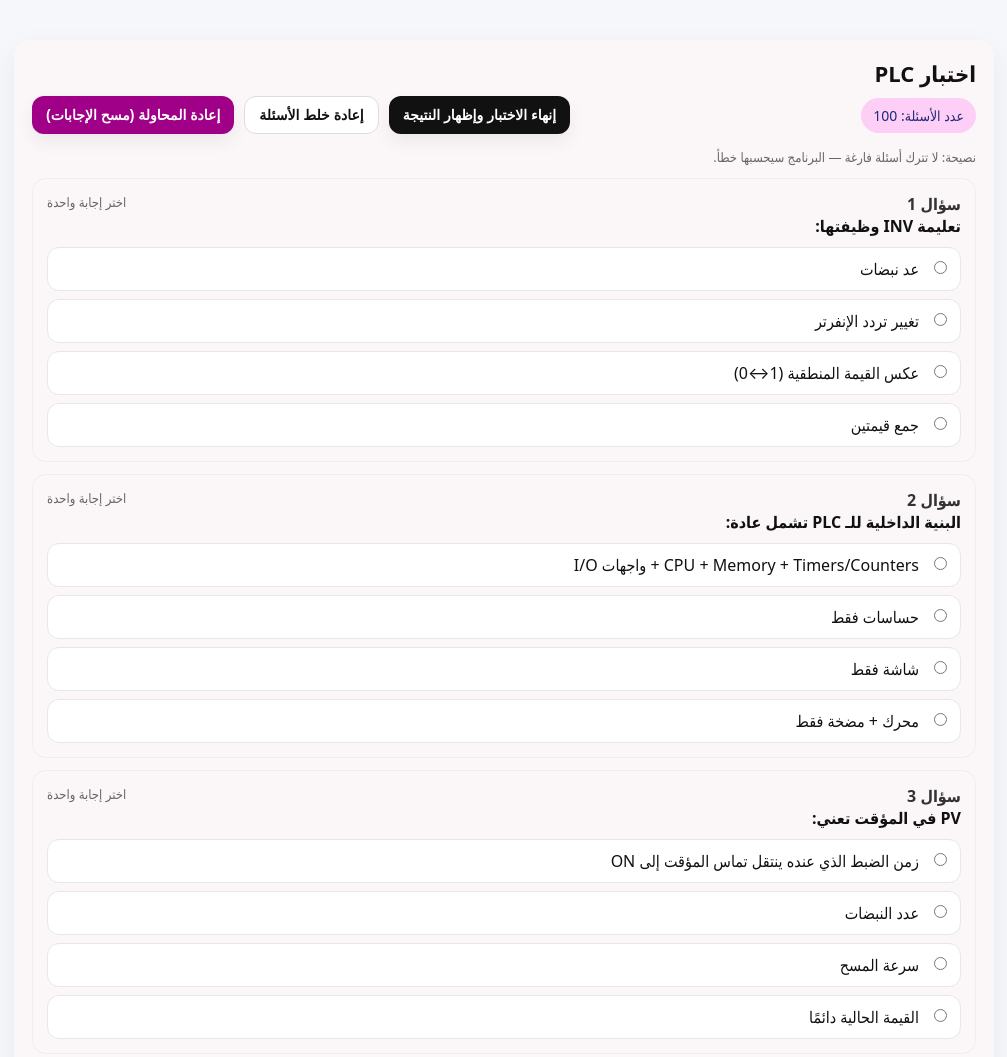
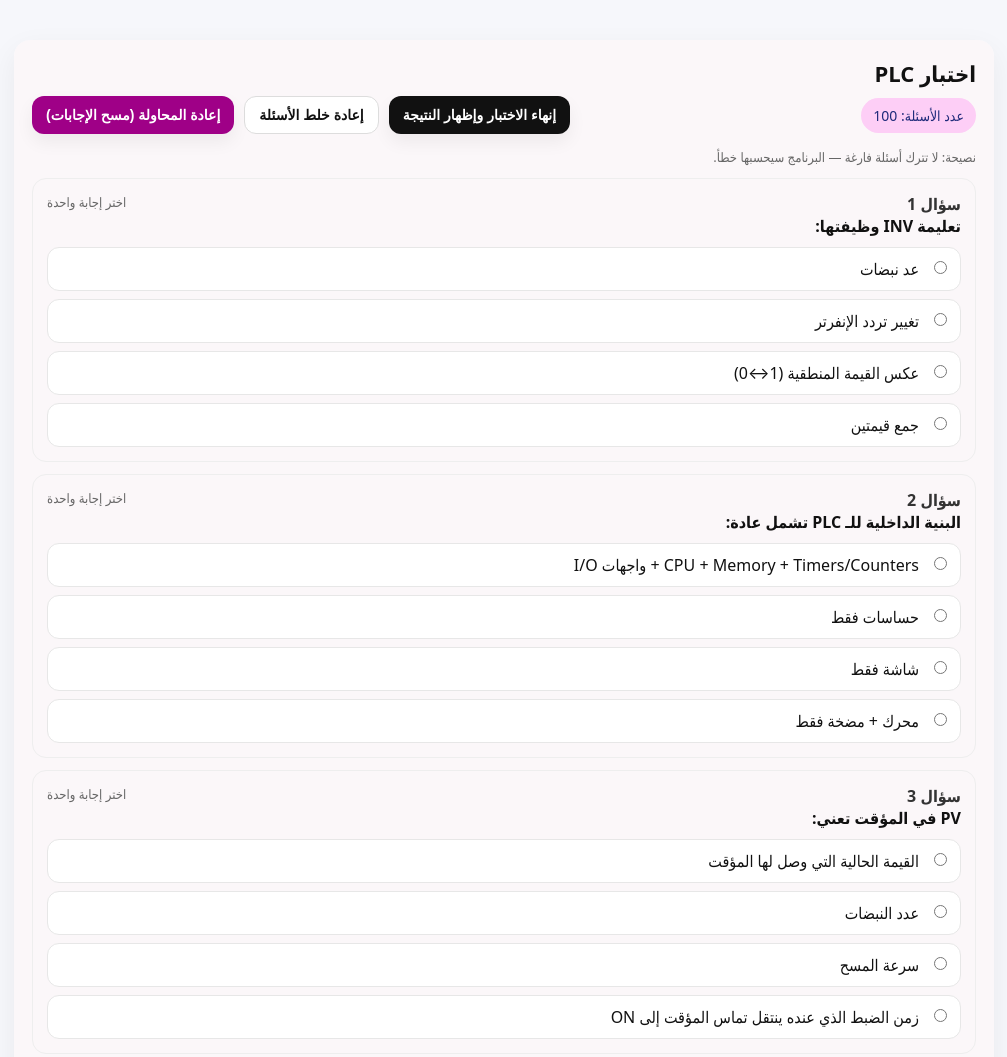
Before and after one commit to mawadaalnaal/plc, a plain HTML site: page index.html in a window 1280 px wide. Shown: the top 1057 px of the page, without its empty margins (136-1143 px from the left). Drawn offline with Linux system fonts and the light colour scheme.

Commit message:
Fix PV and RV definitions

```diff
--- a/index.html
+++ b/index.html
@@ -201,8 +201,13 @@ const QUESTION_BANK = [
   {a:"Set تعني:", o:["فرض/توضع قسري على الحالة 1","تصفير قسري إلى 0","قراءة مدخل","كتابة برنامج"], c:0},
   {a:"Rst تعني:", o:["تصفير قسري إلى الحالة 0","فرض إلى 1","زيادة PV","إنهاء RS485"], c:0},
   {a:"تعليمة TMR تعتمد على:", o:["Kx و Tx حيث K تضرب بالقاعدة الزمنية","A وB وZ","X وY فقط","IPX وIPY"], c:0},
-  {a:"PV في المؤقت تعني:", o:["زمن الضبط الذي عنده ينتقل تماس المؤقت إلى ON","القيمة الحالية دائمًا","عدد النبضات","سرعة المسح"], c:0},
-  {a:"RV في المؤقت تعني:", o:["القيمة الحالية التي وصل لها المؤقت","القيمة النهائية فقط","نوع الكابل","نوع الحساس"], c:0},
+ {a:"PV في المؤقت تعني:",
+ o:["القيمة الحالية التي وصل لها المؤقت","زمن الضبط الذي عنده ينتقل تماس المؤقت إلى ON","عدد النبضات","سرعة المسح"],
+ c:0},
+
+{a:"RV في المؤقت تعني:",
+ o:["القيمة المضبوطة (Preset) التي عندها ينتقل تماس المؤقت إلى ON","القيمة الحالية التي وصل لها المؤقت","نوع الكابل","نوع الحساس"],
+ c:0},
   {a:"Counter يستخدم لـ:", o:["العد إلى قيمة محددة (عدد نبضات)","قياس الحرارة","تغيير التردد","حماية IP"], c:0}
 ];
 
```
